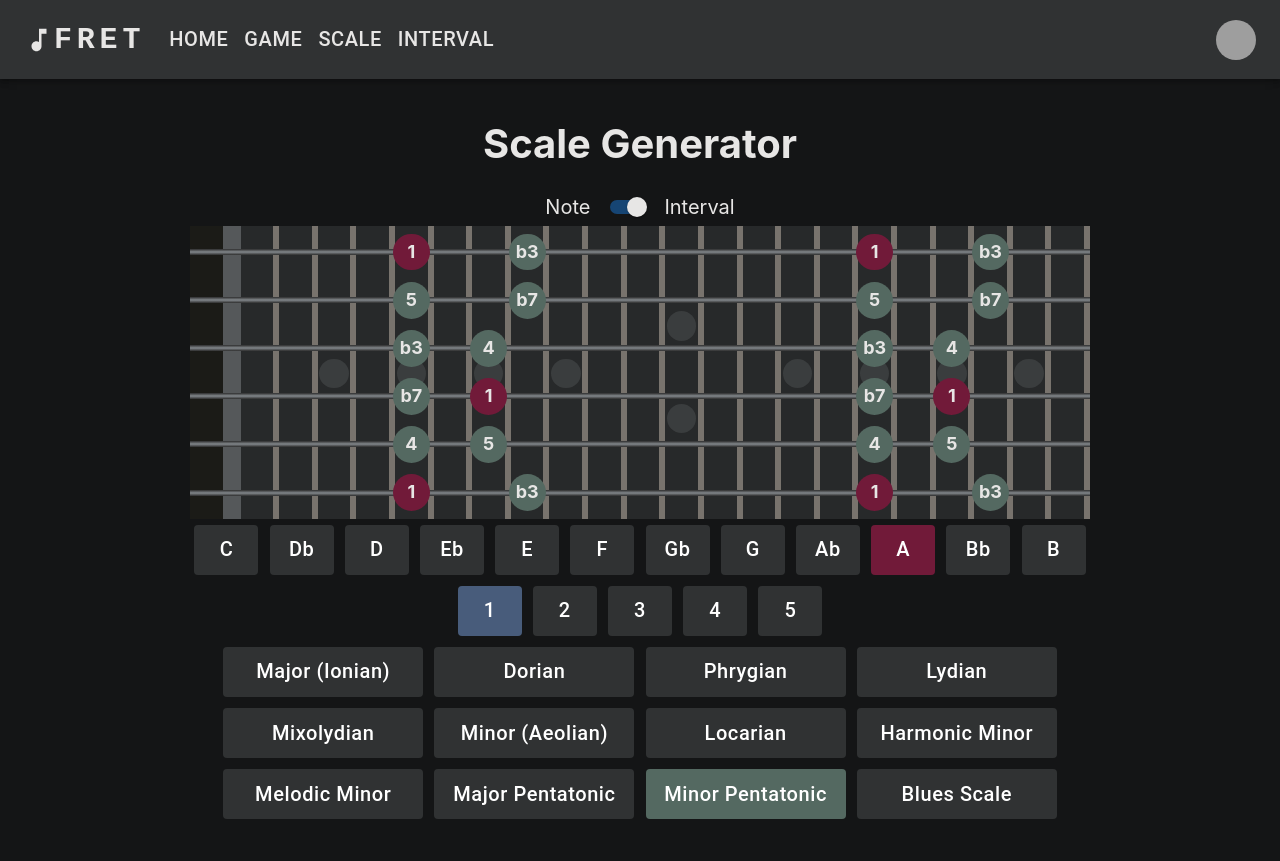
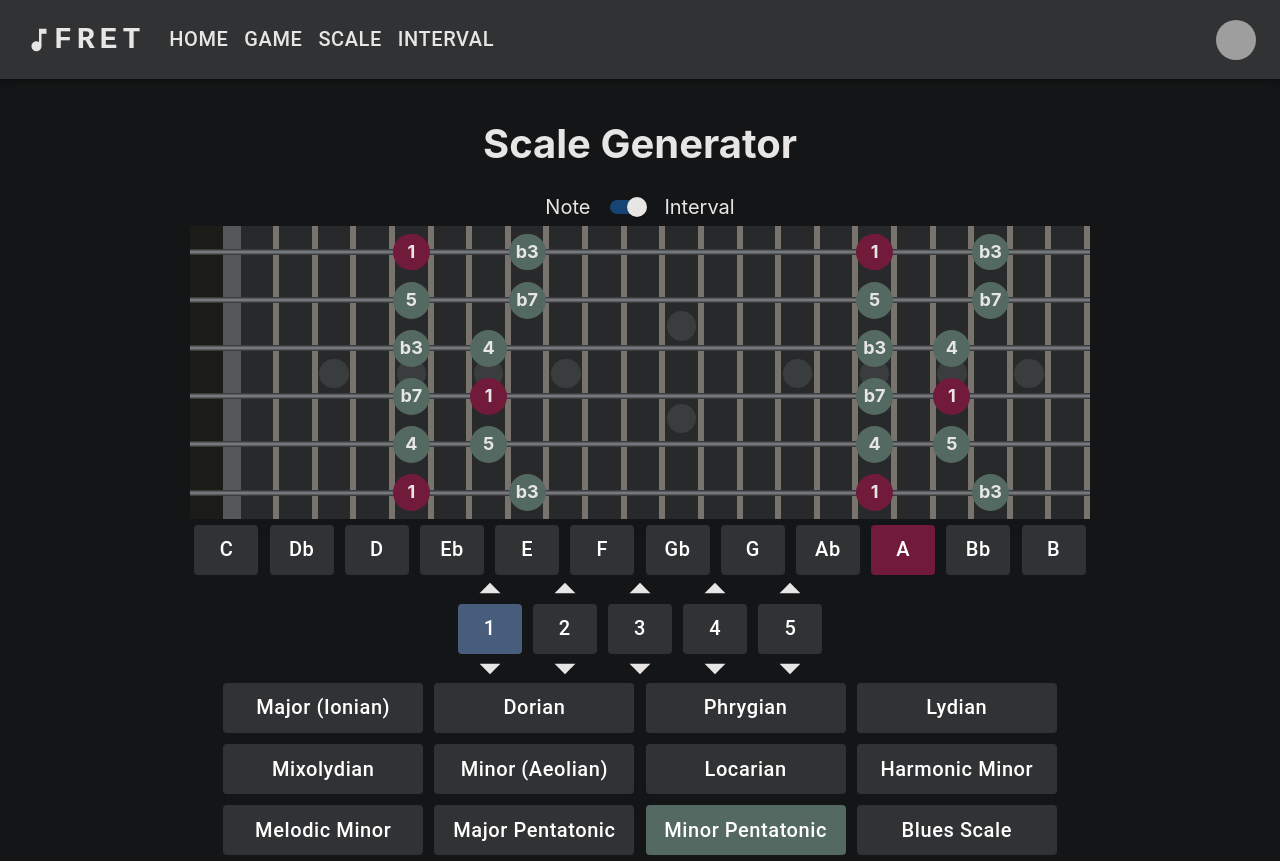
Before and after one commit to JiwooL0920/Fretboard, a React (Create React App) app in the folder frontend/: page /scale in a window 1280 px wide. Before the commit the page ends 825 px from the top, so only its background shows below. Built offline with nearby package versions, Linux system fonts and the light colour scheme; grey boxes are pictures that could not be loaded.

Commit message:
added arrow icons to positions

```diff
--- a/frontend/src/pages/ScalePage.tsx
+++ b/frontend/src/pages/ScalePage.tsx
@@ -5,6 +5,9 @@ import {Accidental, DisplayMode} from '../util/enums'
 import Button from '@mui/material/Button';
 import Switch from '@mui/material/Switch';
 import Grid from '@mui/material/Grid';
+
+import { ArrowDropUp, ArrowDropDown } from '@mui/icons-material';
+
 
 // REDUX
 import { useSelector, useDispatch } from 'react-redux';
@@ -92,9 +95,11 @@ const ScalePage = () => {
 
     const createPositionButtons = () => {
         return(
-            <div className="position-buttons">
+            <div className="position-buttons" style={{display:"flex", justifyContent:"center", alignItems:"center"}}>
                 { Object.keys(positionToRootNoteStringNumber).map((position: string) => {
                     return (
+                        <div className="position-button" style={{display:"flex", flexDirection:"column", justifyContent:"center", alignItems:"center"}}>
+                            <ArrowDropUp sx={{fontSize:50, margin:-2}}/>
                             <Button
                                 key={position}
                                 sx={{
@@ -112,6 +117,8 @@ const ScalePage = () => {
                             >
                                 {position}
                             </Button>
+                            <ArrowDropDown sx={{fontSize:50, margin:-2}}/>
+                        </div>
                     )})}
             </div>
         );
--- a/frontend/src/routes.tsx
+++ b/frontend/src/routes.tsx
@@ -1,8 +1,8 @@
 import HomePage from "./pages/Homepage";
 import FretGamePage from "./pages/FretGamePage";
 import ScalePage from "./pages/ScalePage";
-import TriadPage from "./pages/TriadPage";
-import ChordPage from "./pages/ChordPage";
+// import TriadPage from "./pages/TriadPage";
+// import ChordPage from "./pages/ChordPage";
 import IntervalPage from "./pages/IntervalPage";
 
 const routes = [
```
Lines whose indentation alone changed are shown as unchanged.
